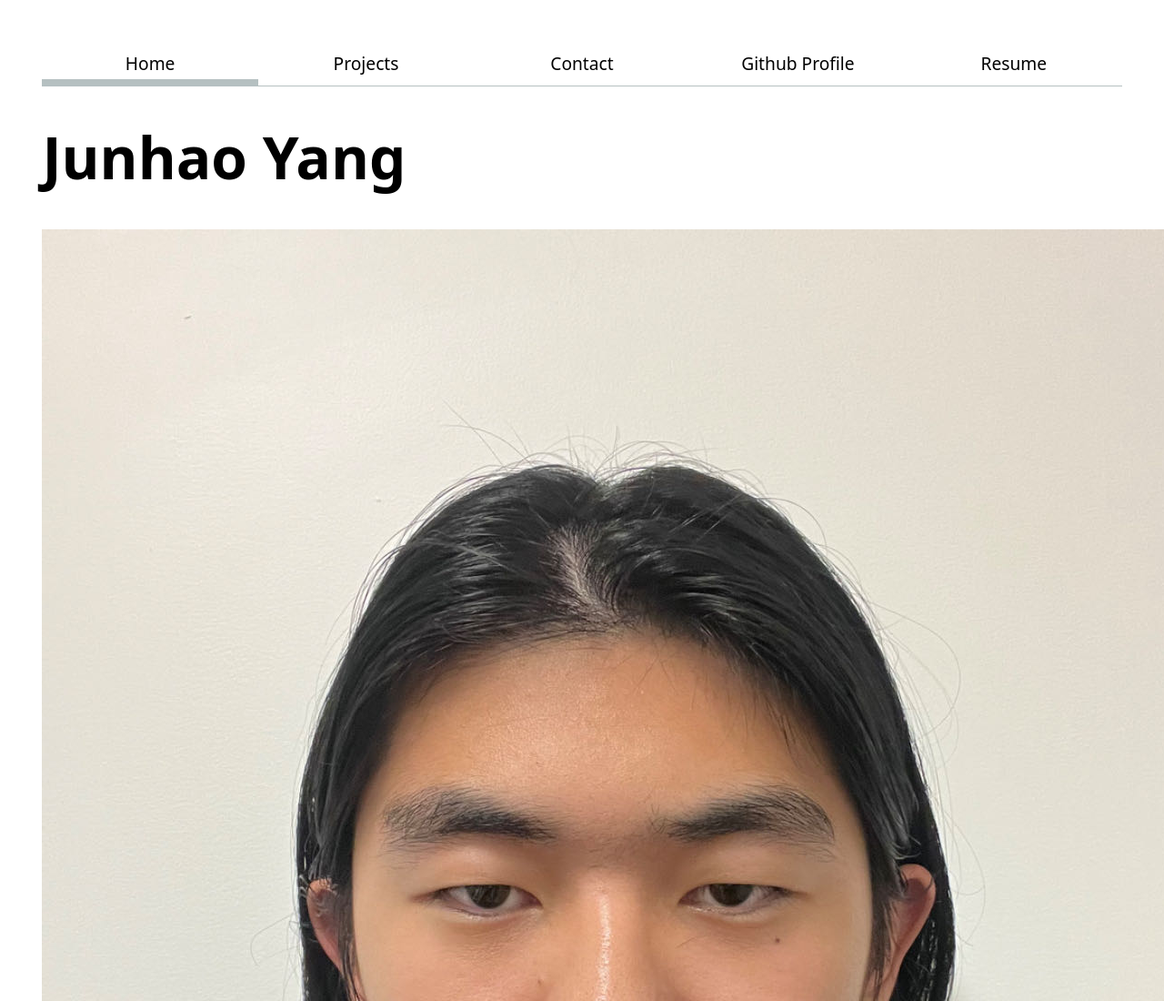
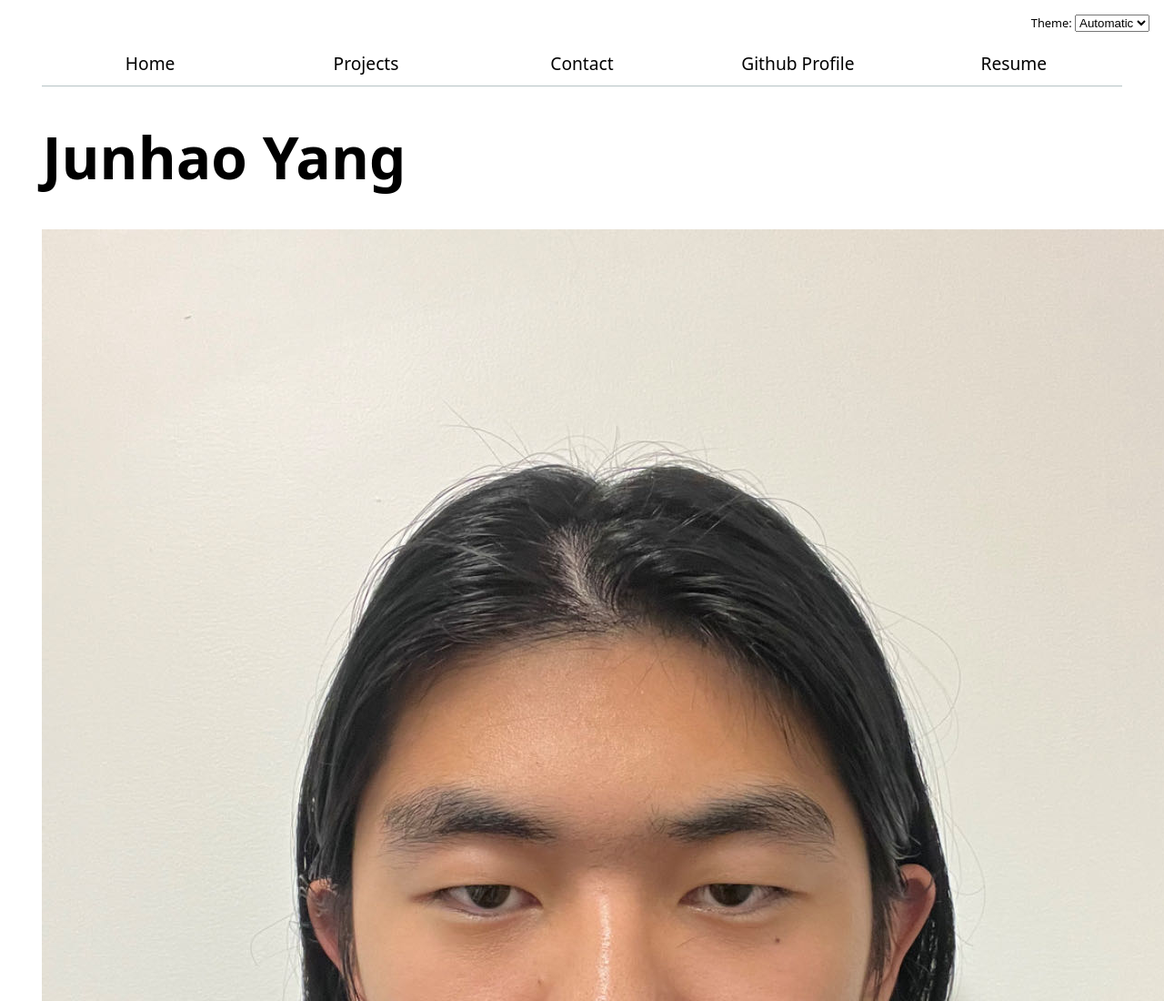
Before and after one commit to OldManBedroom/beta_test_portfolio, a plain HTML site: page index.html in a window 1280 px wide. Shown: the top 1100 px of the page at 91% size. Drawn offline with Linux system fonts and the light colour scheme.

Commit message:
Lab3 changes completed

```diff
--- /dev/null
+++ b/global.js
@@ -0,0 +1,83 @@
+console.log('IT’S ALIVE!');
+
+function $$(selector, context = document) {
+    return Array.from(context.querySelectorAll(selector));
+}
+
+// let navLinks = $$('nav a');
+
+// // Find the link for the current page
+// let currentLink = navLinks.find(
+//     (a) => a.host === location.host && a.pathname === location.pathname
+// );
+
+// // Add the 'current' class to the current page link (if found)
+// currentLink?.classList.add('current');
+
+// Define pages
+let pages = [
+    { url: '', title: 'Home' },
+    { url: 'projects/', title: 'Projects' },
+    { url: 'contact/', title: 'Contact' },
+    { url: 'https://github.com/OldManBedroom', title: 'Github Profile' },
+    { url: 'resume/', title: 'Resume' },
+];
+
+// Detect if on the home page
+const ARE_WE_HOME = document.documentElement.classList.contains('home');
+
+// Create and add the navigation menu
+let nav = document.createElement('nav');
+document.body.prepend(nav);
+
+for (let p of pages) {
+    let url = p.url;
+    if (!ARE_WE_HOME && !url.startsWith('http')) {
+        url = '../' + url;
+    }
+
+    let title = p.title;
+    let a = document.createElement('a');
+    a.href = url;
+    a.textContent = title;
+    nav.append(a);
+    if (a.host === location.host && a.pathname === location.pathname) {
+        a.classList.add('current');
+    }
+
+    if (a.host !== location.host) {
+        a.target = '_blank';
+    }
+}
+
+document.body.insertAdjacentHTML(
+    'afterbegin',
+    `
+    <label class="color-scheme">
+        Theme:
+        <select>
+            <option value="light dark">Automatic</option>
+            <option value="light">Light</option>
+            <option value="dark">Dark</option>
+        </select>
+    </label>
+    `
+);
+
+
+
+const select = document.querySelector('.color-scheme select');
+
+// Apply the saved scheme on page load
+if ('colorScheme' in localStorage) {
+    const savedScheme = localStorage.colorScheme;
+    document.documentElement.style.setProperty('color-scheme', savedScheme); // Apply the saved scheme
+    select.value = savedScheme; // Update the dropdown to match
+}
+
+// Save the user’s preference and apply the scheme on change
+select.addEventListener('input', function (event) {
+    const selectedScheme = event.target.value;
+    document.documentElement.style.setProperty('color-scheme', selectedScheme); // Apply the value
+    localStorage.colorScheme = selectedScheme; // Save to localStorage
+});
--- a/index.html
+++ b/index.html
@@ -5,15 +5,17 @@
     <meta name="viewport" content="width=device-width, initial-scale=1.0">
     <title>Junhao Yang: Personal site and protfolio</title>
     <link rel="stylesheet" href="style.css">
+    <script src="global.js" type="module"></script>
+
 </head>
 <body>
-    <nav>
-        <a class="current" href="index.html">Home</a>
+    <!-- <nav>
+        <a href="index.html">Home</a>
         <a href="projects/index.html">Projects</a>
         <a href="contact/index.html">Contact</a>
         <a href="https://github.com/OldManBedroom" target="_blank">Github Profile</a>
         <a href="resume/index.html">Resume</a>
-    </nav>
+    </nav> -->
 
     <h1>
         Junhao Yang
--- a/style.css
+++ b/style.css
@@ -1,10 +1,12 @@
 :root {
   --color-accent: oklch(65% 50% 0); /* Accent color */
+  --border-color: oklch(50% 10% 200 / 40%); /* Updated border color for dark mode */
 }
 
 /* Apply the accent color globally */
 html {
   accent-color: var(--color-accent);
+  color-scheme: light dark; /* Enable automatic light/dark mode based on OS settings */
 }
 
 body {
@@ -15,14 +17,17 @@ body {
   max-width: 185ch;
   /* margin-inline: auto; */
   padding: 3%;
+  background-color: canvas; /* Automatically adapts to light/dark mode */
+  color: canvastext; /* Automatically adapts to light/dark mode */
 }
+
 nav {
   display: flex; /* Flexbox layout */
   /*justify-content: space-around; /* Even spacing between links */
   /*align-items: center; /* Align items vertically */
   /*padding: 1rem; /* Padding for spacing */
   margin-bottom: 1.5rem; /* Space between nav and content */
-  border-bottom: 1px solid oklch(80% 3% 200); /* Subtle cool gray border */
+  border-bottom: 1px solid var(--border-color); /* Updated border color */
 }
 
 nav a {
@@ -35,7 +40,7 @@ nav a {
 }
 
 nav a.current {
-  border-bottom: 0.4em solid oklch(80% 3% 200); /* Thick bottom border */
+  border-bottom: 0.4em solid var(--border-color); /* Updated border color for the current page */
   padding-bottom: 0.1em; /* Reduced padding to counter height increase */
 }
 
@@ -114,7 +119,7 @@ h2 {
 }
 
 section {
-  background-color: #fff; /* White background for contrast */
+  background-color: canvas; /* White background for contrast */
   padding: 1rem;
   margin-bottom: 1.5rem;
   border-radius: 8px; /* Rounded corners */
@@ -135,3 +140,11 @@ footer {
   font-size: 0.9rem;
   color: #777;
 }
+
+.color-scheme {
+  position: absolute; /* Take the element out of the normal flow */
+  top: 1rem; /* Distance from the top */
+  right: 1rem; /* Distance from the right */
+  font-size: 80%; /* Make the font slightly smaller */
+  font-family: inherit; /* Inherit the font family from the parent */
+}
```
Also changed, not shown: contact/index.html (+3 -2 lines), projects/index.html (+4 -2 lines), resume/index.html (+3 -2 lines). Lines whose indentation alone changed are shown as unchanged.
